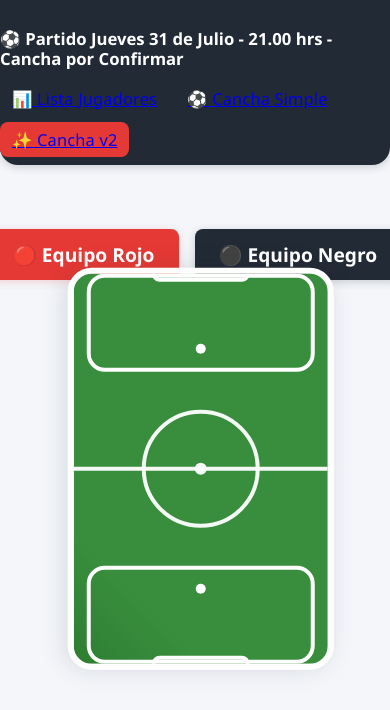
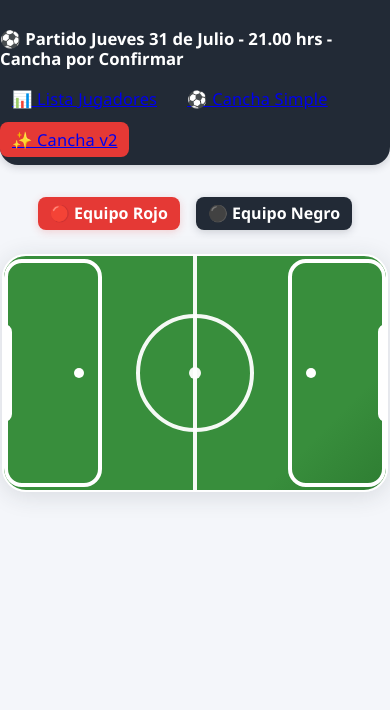
Before and after one commit to Camiiloh/talaganchester-united, a website built with Vite: page cancha-v2.html in a window 390 px wide. Built offline with nearby package versions, Linux system fonts and the light colour scheme.

Commit message:
fix celu

```diff
--- a/cancha-v2.css
+++ b/cancha-v2.css
@@ -1,3 +1,48 @@
+@media (max-width: 600px) {
+  .alineacion-responsive {
+    flex-direction: column !important;
+    align-items: center !important;
+    gap: 8px !important;
+  }
+  .labels-lateral {
+    flex-direction: row !important;
+    justify-content: center !important;
+    align-items: center !important;
+    width: 100% !important;
+    height: auto !important;
+    gap: 8px !important;
+    margin-bottom: 4px !important;
+    margin-top: 0 !important;
+  }
+  .equipo-negro-label, .equipo-rojo-label {
+    font-size: 1em !important;
+    padding: 8px 12px !important;
+    margin: 0 !important;
+    white-space: normal !important;
+    text-align: center !important;
+    min-width: 0 !important;
+    max-width: 48vw !important;
+    line-height: 1.1 !important;
+  }
+  .field-container {
+    min-width: 0 !important;
+    width: 100vw !important;
+    height: auto !important;
+    margin: 0 !important;
+  }
+  .soccer-field-v2 {
+    width: 98vw !important;
+    height: 60vw !important;
+    min-width: 140px !important;
+    min-height: 80px !important;
+    max-width: 100vw !important;
+    max-height: 65vw !important;
+    border-width: 2px !important;
+    margin: 0 auto !important;
+    transform: none !important;
+    display: block !important;
+  }
+}
 @media (max-width: 600px) {
   .alineacion-responsive {
     flex-direction: column !important;
--- a/cancha-v2.html
+++ b/cancha-v2.html
@@ -17,11 +17,11 @@
       </nav>
     </header>
     <main>
-        <div style="height: 64px;"></div>
+        <div style="height: 32px;"></div>
         <div class="alineacion-responsive" style="width: 100%; max-width: 900px; margin: 0 auto; display: flex; flex-direction: row; align-items: flex-start; justify-content: center; gap: 24px;">
           <div class="labels-lateral" style="display: flex; flex-direction: column; justify-content: space-between; align-items: flex-end; height: 540px; min-width: 160px;">
-            <div class="equipo-negro-label" style="background: #222a36; color: #fff; padding: 12px 24px; border-radius: 8px; font-weight: bold; font-size: 1.2em; box-shadow: 0 2px 8px #222a3633; white-space: nowrap;">⚫ Equipo Negro</div>
-            <div class="equipo-rojo-label" style="background: #e53935; color: #fff; padding: 12px 24px; border-radius: 8px; font-weight: bold; font-size: 1.2em; box-shadow: 0 2px 8px #e5393533; white-space: nowrap;">🔴 Equipo Rojo</div>
+            <div class="equipo-negro-label" style="background: #222a36; color: #fff; padding: 12px 24px; border-radius: 8px; font-weight: bold; font-size: 1.2em; box-shadow: 0 2px 8px #222a3633; white-space: normal;">⚫ Equipo Negro</div>
+            <div class="equipo-rojo-label" style="background: #e53935; color: #fff; padding: 12px 24px; border-radius: 8px; font-weight: bold; font-size: 1.2em; box-shadow: 0 2px 8px #e5393533; white-space: normal;">🔴 Equipo Rojo</div>
           </div>
           <div class="field-container" style="position: relative; display: flex; flex-direction: column; align-items: center; width: 100%; min-width: 320px; height: 540px;">
             <div id="soccer-field-v2" class="soccer-field-v2">
```
